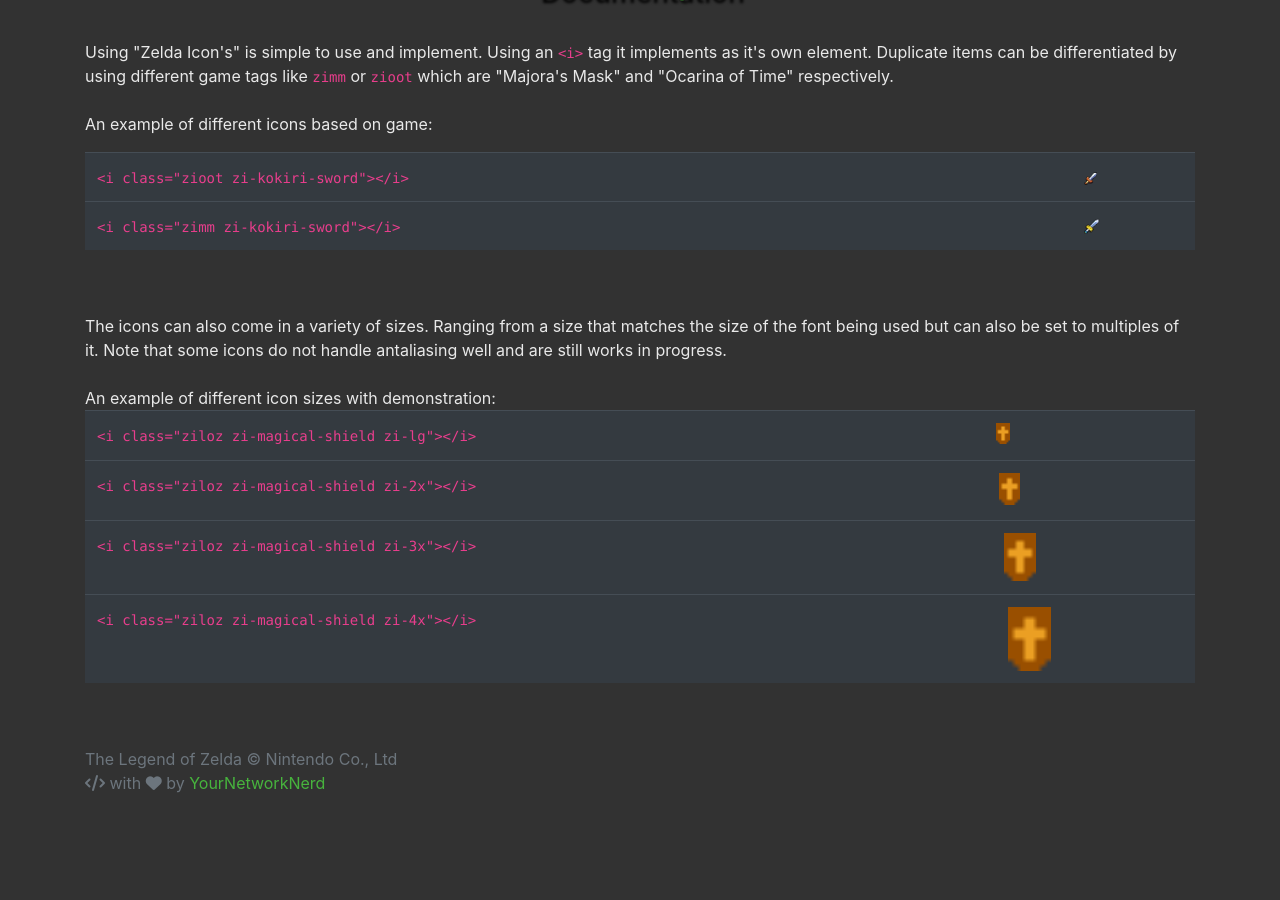
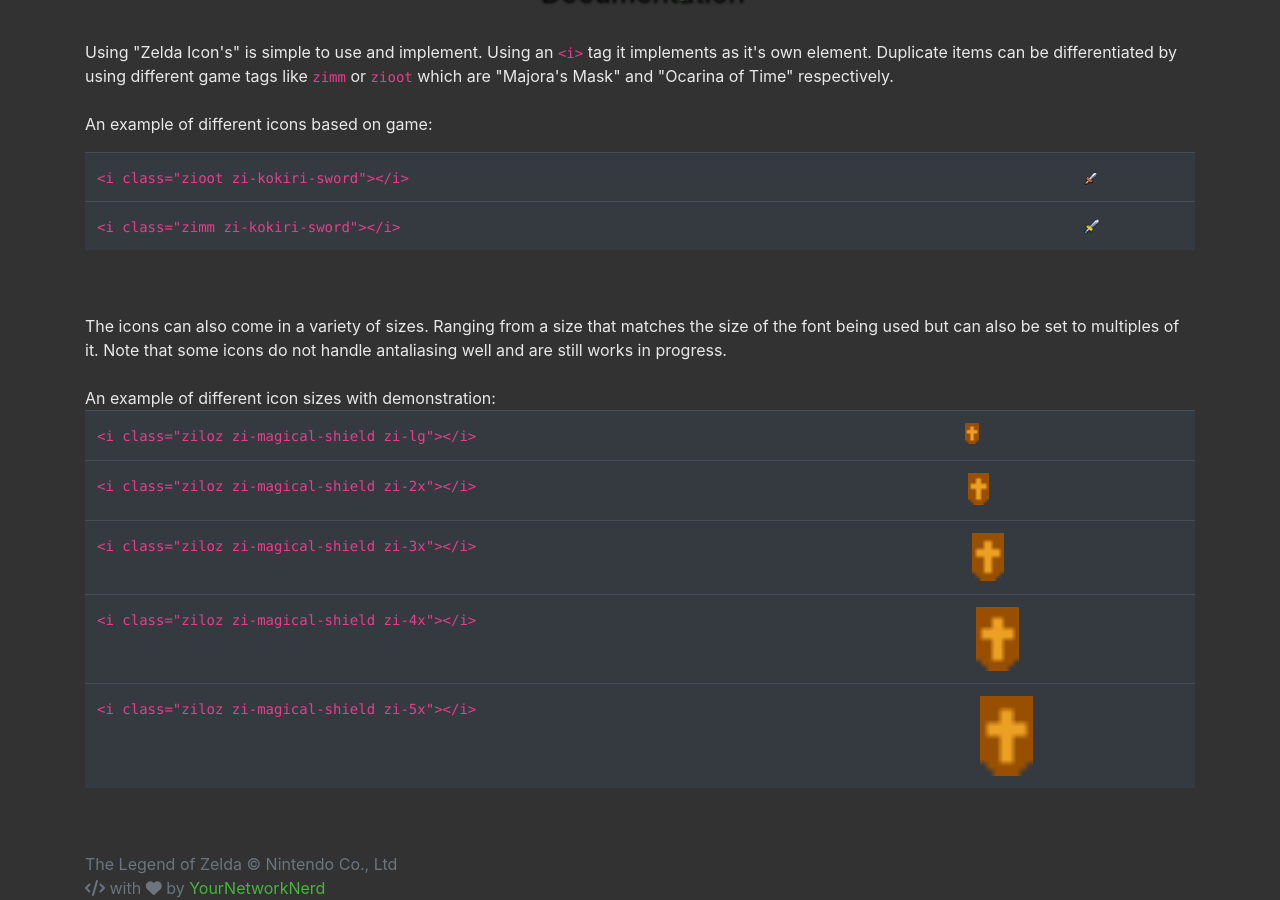
Before and after one commit to zelda-icons/zelda-icons.github.io, a Jekyll site: the page built from index.md, in a window 1280 px wide and 900 px high, scrolled down 876 px. Built offline with Jekyll 4.4.1, drawn with Linux system fonts in a browser that asks for light colours; nearby versions of some CDN libraries; before the commit the page ends 1671 px from its top, so only the background shows below that.

Commit message:
Add files via upload

```diff
--- a/_layouts/homepage.html
+++ b/_layouts/homepage.html
@@ -136,6 +136,10 @@
                 <td><code>&lt;i class="ziloz zi-magical-shield zi-4x"&gt;&lt;/i&gt;</code></td>
                 <td><i class="ziloz zi-magical-shield zi-4x"></i></td>
             </tr>
+            <tr>
+                <td><code>&lt;i class="ziloz zi-magical-shield zi-5x"&gt;&lt;/i&gt;</code></td>
+                <td><i class="ziloz zi-magical-shield zi-5x"></i></td>
+            </tr>
         </table>
         </p>
     </div>
```
